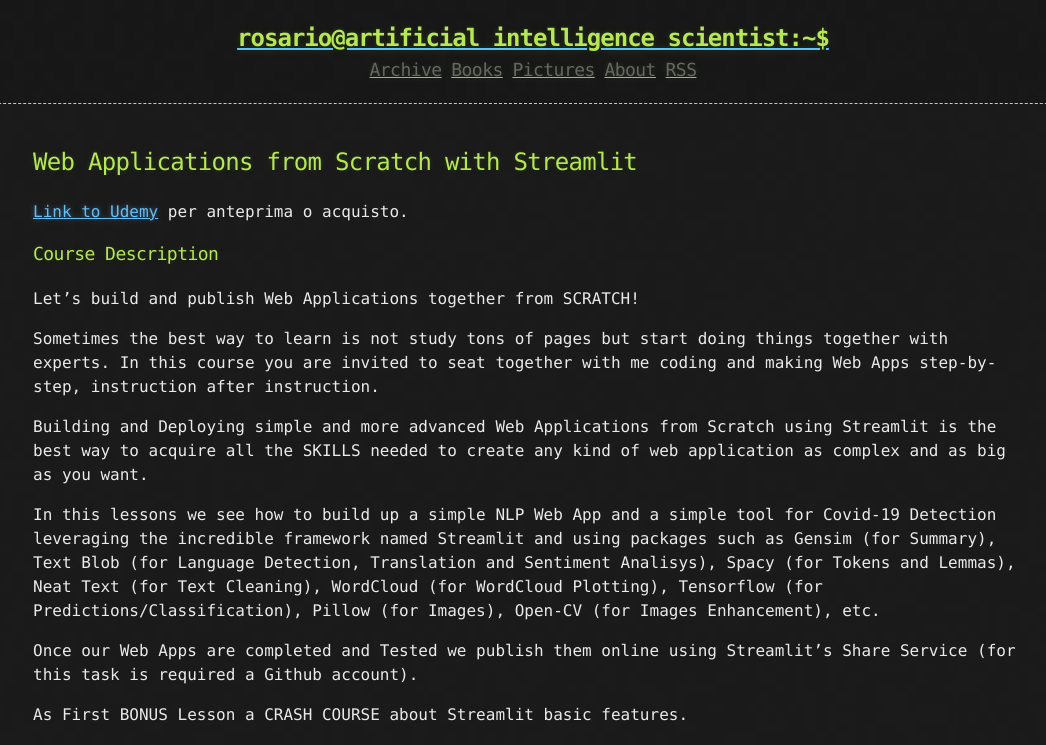
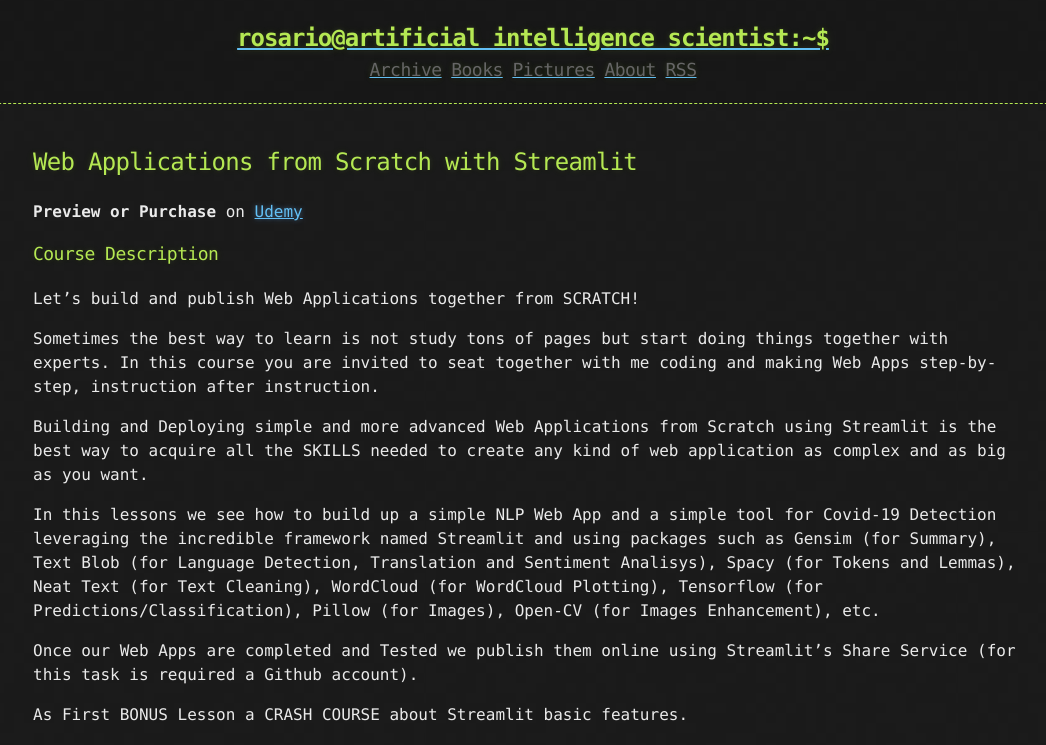
Before and after one commit to rosariomoscato/rosariomoscato.github.io, a Jekyll site: the page built from courses.md, in a window 1280 px wide. Shown: the top 745 px of the page, without its empty margins (107-1153 px from the left). Built offline with Jekyll 4.4.1, drawn with Linux system fonts in a browser that asks for light colours.

Commit message:
Update courses.md

```diff
--- a/courses.md
+++ b/courses.md
@@ -3,7 +3,8 @@
 title: Courses
 ---
 ## Web Applications from Scratch with Streamlit
-[Link to Udemy](https://www.udemy.com/course/web-app-from-scratch-with-streamlit/?referralCode=43AEE09132D5280DB57A) per anteprima o acquisto.
+
+**Preview or Purchase** on [Udemy](https://www.udemy.com/course/web-app-from-scratch-with-streamlit/?referralCode=43AEE09132D5280DB57A)
 
 ### Course Description
 
```
